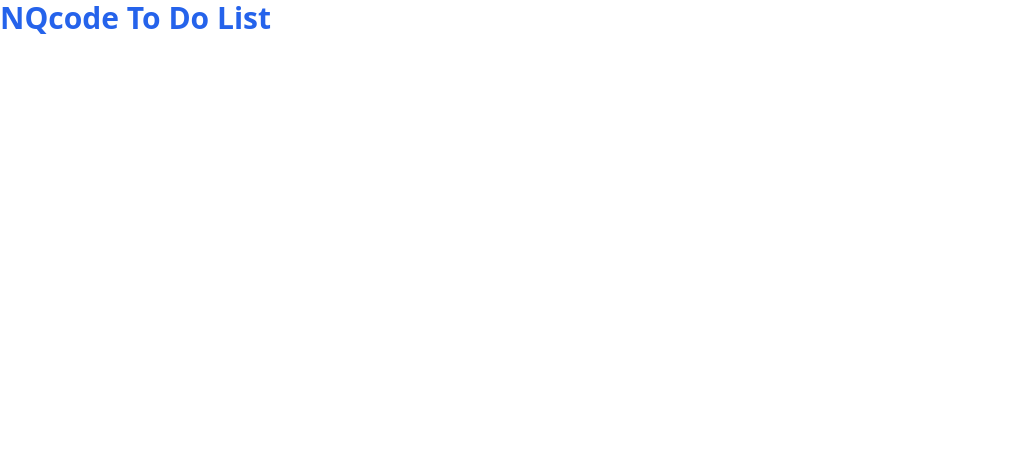
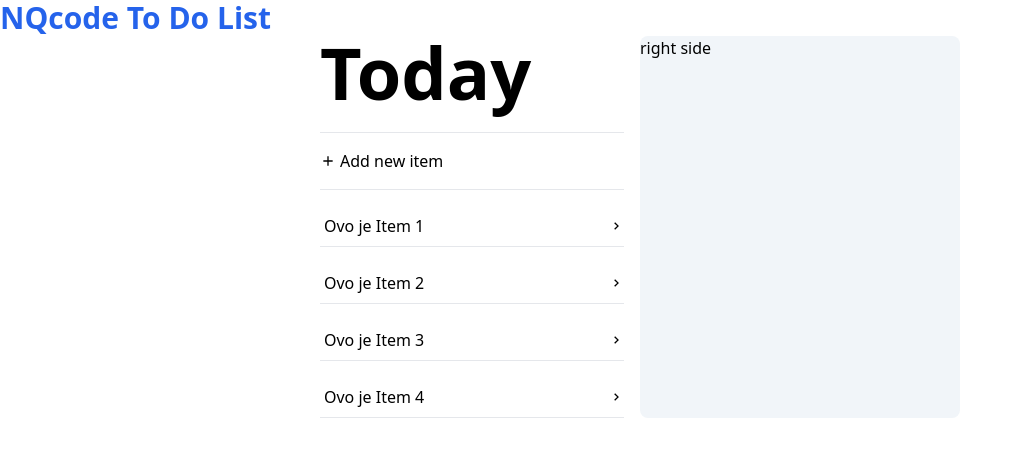
Before and after one commit to CrnogoracIvan/nqode-todo_list, a React (Vite) app: page / in a window 1280 px wide. Shown: the top 456 px of the page, without its empty margins (0-1021 px from the left). Built offline with nearby package versions, Linux system fonts and the light colour scheme.

Commit message:
Added add new button, basic layout and mock list

```diff
--- a/package.json
+++ b/package.json
@@ -13,7 +13,8 @@
     "init": "^0.1.2",
     "postcss": "^8.5.3",
     "react": "^19.0.0",
-    "react-dom": "^19.0.0"
+    "react-dom": "^19.0.0",
+    "react-icons": "^5.5.0"
   },
   "devDependencies": {
     "@eslint/js": "^9.21.0",
--- a/src/App.tsx
+++ b/src/App.tsx
@@ -1,10 +1,71 @@
+
+import { BiPlus, BiChevronRight } from "react-icons/bi";
+import {useState} from "react";
+
+// interface IItem {
+//     id: string;
+//     title: string;
+//     description: string;
+//     dueDate: string;
+// }
+
 function App() {
+
+    const [isNewItemFormVisible, setIsNewItemFormVisible] = useState<boolean>(false);
+
+    const handleNewItemClick = () => {
+        setIsNewItemFormVisible(true);
+    }
+
+   const renderNewItemClick = () => (
+       <div className={'flex flex-row cursor-pointer items-center my-2 py-4 border-y hover:border-amber-300'} onClick={handleNewItemClick}>
+           <BiPlus />
+           <p className={'ml-1'}>
+            Add new item
+           </p>
+       </div>
+   )
+
+    const renderItem = (itemName: string) => (
+        <div className={'flex flex-row cursor-pointer items-center justify-between mt-4 py-2 border-b hover:border-amber-300'} onClick={()=> {console.log('clicked')}}>
+            <p className={'ml-1'}>
+                {itemName}
+            </p>
+            <BiChevronRight />
+        </div>
+    )
+
+    const renderLeftSideTitle = () => (
+        <h1 className='text-7xl font-bold mb-6'>Today</h1>
+    )
+
+    const renderAddNewItemForm = () => (
+        <div className={'flex flex-1 border-2 w-full h-full'}>
+           nja
+        </div>
+
+    )
 
   return (
     <>
       <p className='text-3xl font-bold text-blue-600'>
         NQcode To Do List
       </p>
+        <div className='flex flex-row justify-center w-full'>
+            <div className='flex flex-row justify-center w-1/2'>
+                <div className={'w-1/2 pr-4'}>
+                    {renderLeftSideTitle()}
+                    {renderNewItemClick()}
+                    {renderItem('Ovo je Item 1')}
+                    {renderItem('Ovo je Item 2')}
+                    {renderItem('Ovo je Item 3')}
+                    {renderItem('Ovo je Item 4')}
+                </div>
+                <div className={'bg-slate-100 w-1/2 border-1 rounded-lg'}>
+                    {isNewItemFormVisible ? renderAddNewItemForm() : <p>right side</p>}
+                </div>
+            </div>
+        </div>
     </>
   )
 }
```
Also changed, not shown: 1 other file (tests, documents, lock files or other folders).
